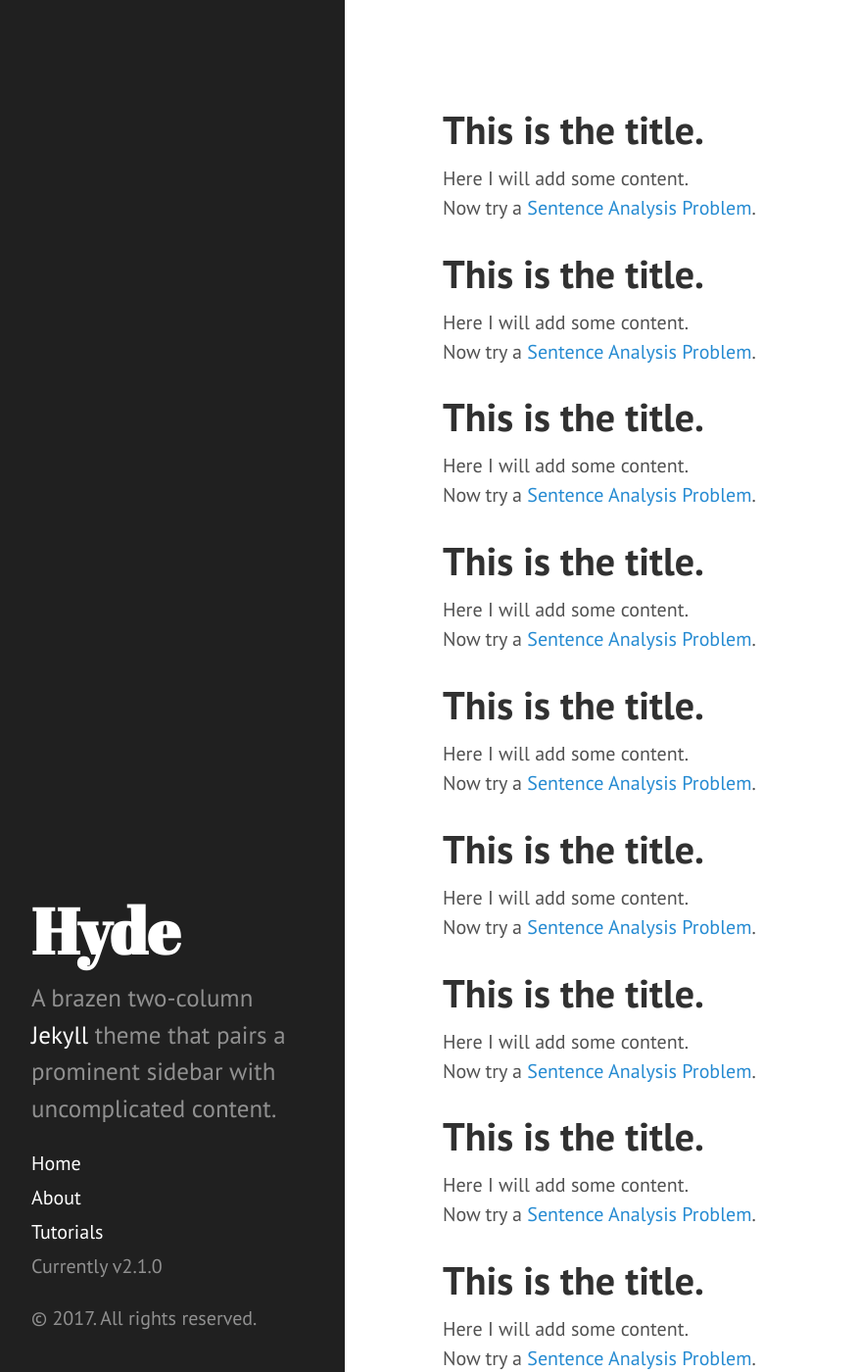
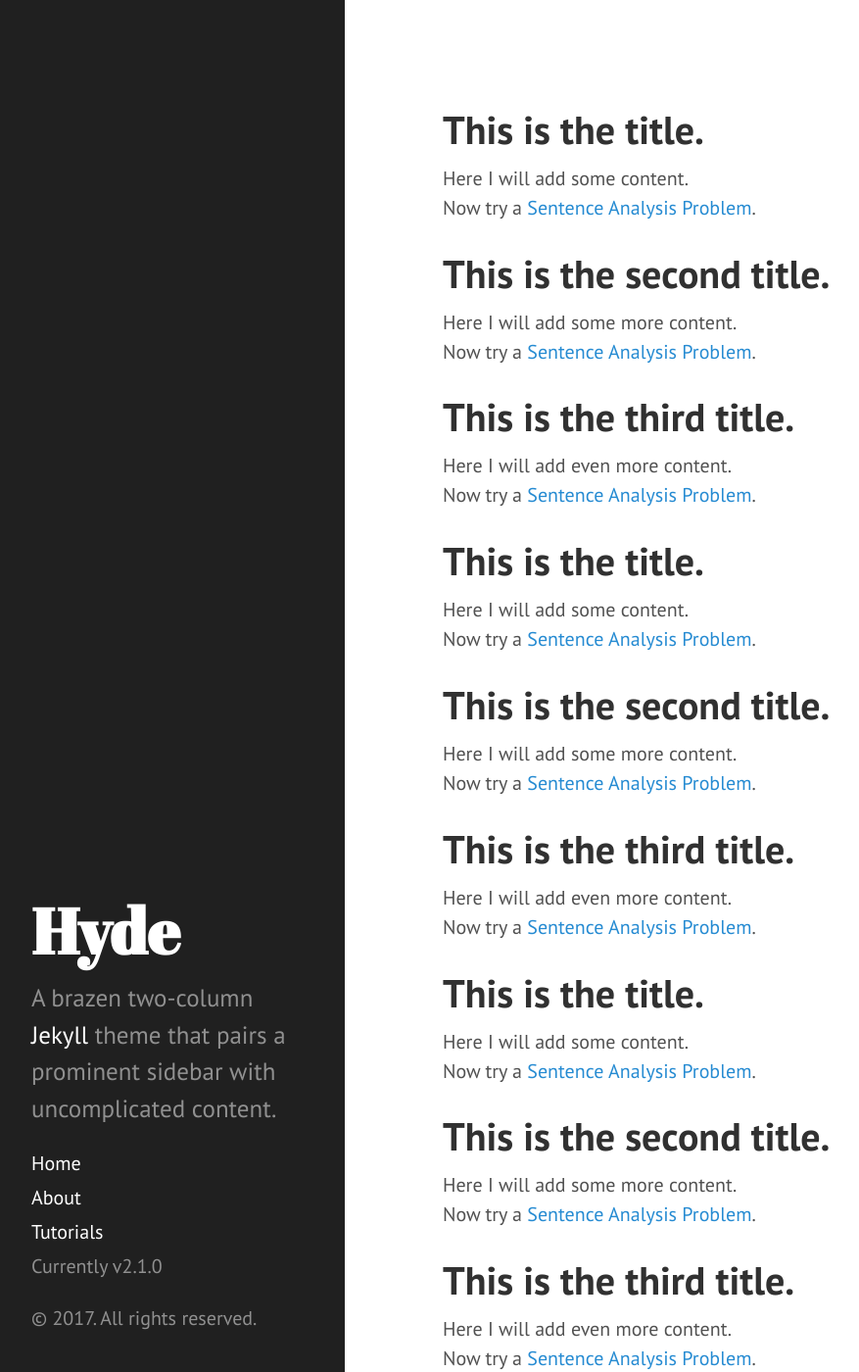
Before and after one commit to srogersact/srogersact.github.io, a Jekyll site: the page built from index.html, in a window 1280 px wide and 1400 px high. Shown: the whole window at 98% size, without its empty margins (8-885 px from the left). Built offline with Jekyll 4.4.1, drawn with Linux system fonts in a browser that asks for light colours; the list of posts is cut into pages by our own code.

Commit message:
I couldn't tell what happened with that last change
, so I made things more different.

```diff
--- a/index.html
+++ b/index.html
@@ -27,7 +27,7 @@ Now try a
 
 <div>
  <!--    <h1 class="post-title">This is the title. -->
-        <h1>This is the title.
+        <h1>This is the second title.
 <!--       <a href="{{ post.url }}">
         {{ post.title }}
 
@@ -35,7 +35,7 @@ Now try a
     </h1>
 
  <!--    <span class="post-date">{{ post.date | date_to_string }}</span> -->
-Here I will add some content.
+Here I will add some more content.
  <!--    {{ post.content }} -->
 <br>
 Now try a
@@ -44,7 +44,7 @@ Now try a
 
 <div>
  <!--    <h1 class="post-title">This is the title. -->
-        <h1>This is the title.
+        <h1>This is the third title.
 <!--       <a href="{{ post.url }}">
         {{ post.title }}
 
@@ -52,7 +52,7 @@ Now try a
     </h1>
 
  <!--    <span class="post-date">{{ post.date | date_to_string }}</span> -->
-Here I will add some content.
+Here I will add even more content.
  <!--    {{ post.content }} -->
 <br>
 Now try a
```
